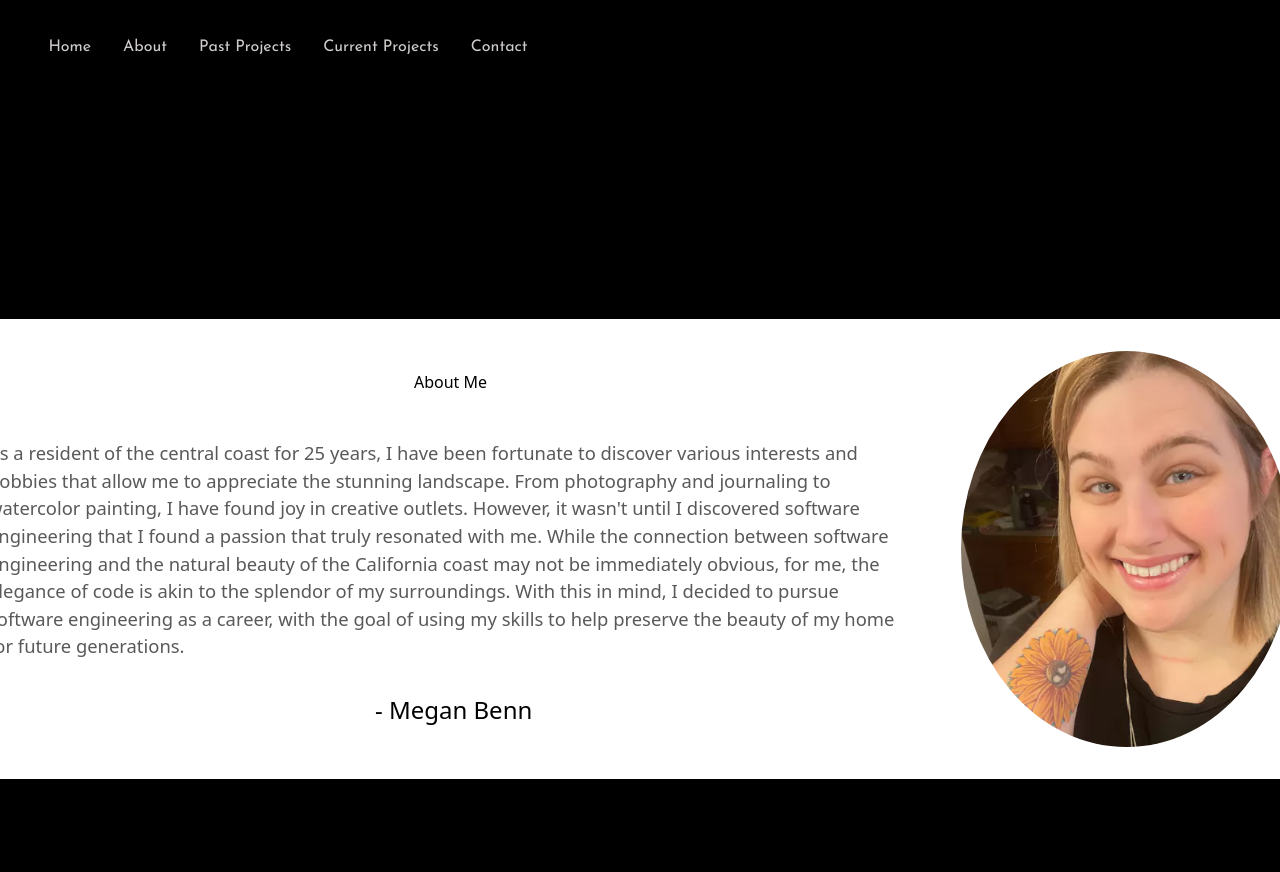
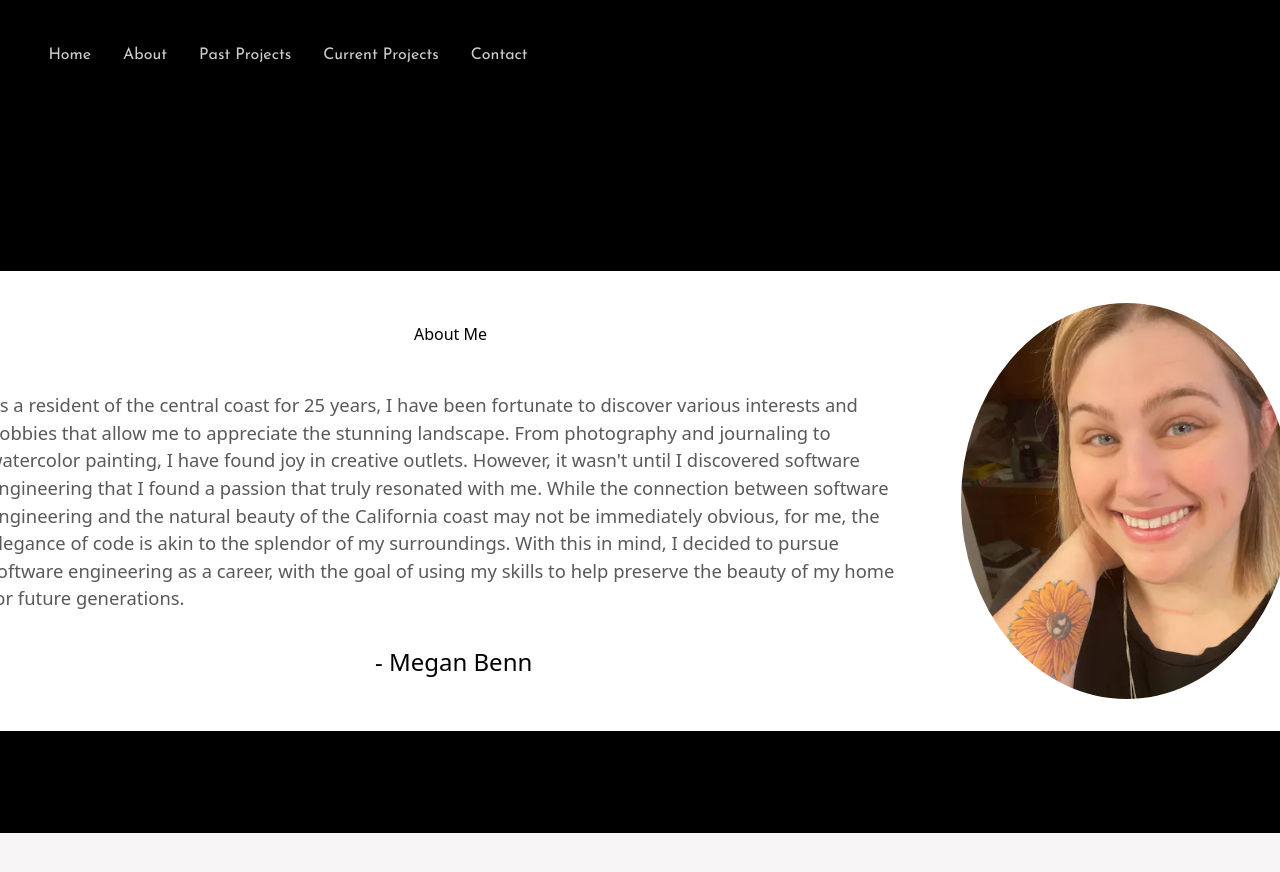
Before and after one commit to Moodybleu/MeganB-Portfolio, a React app: page /about in a window 1280 px wide. After the commit the page ends 833 px from the top, so only its background shows below. Built offline with nearby package versions, Linux system fonts and the light colour scheme.

Commit message:
fixed placement of nav

```diff
--- a/src/views/about.css
+++ b/src/views/about.css
@@ -10,21 +10,21 @@
 }
 .about-header {
   width: 100%;
-  height: 80px;
+  height: 112px;
   display: flex;
   position: relative;
   max-width: 100%;
-  max-height: 100%;
-  /* align-items: center; */
+  max-height: var(--dl-size-size-large);
+  align-items: center;
   padding-top: var(--dl-space-space-twounits);
   padding-left: 30px;
-  margin-bottom: 80px;
+  padding-right: 30px;
+  padding-bottom: 34px;
   justify-content: space-between;
 }
 .about-container1 {
   flex: 0 0 auto;
   width: auto;
-  height: auto;
   display: flex;
   align-items: space-between;
   flex-direction: column;
--- a/src/views/contact.css
+++ b/src/views/contact.css
@@ -119,6 +119,7 @@
   margin-bottom: 20px;
   flex-direction: column;
   justify-content: center;
+  flex-direction: column;
 }
 .contact-text1 {
   color: #ffffff;
```
